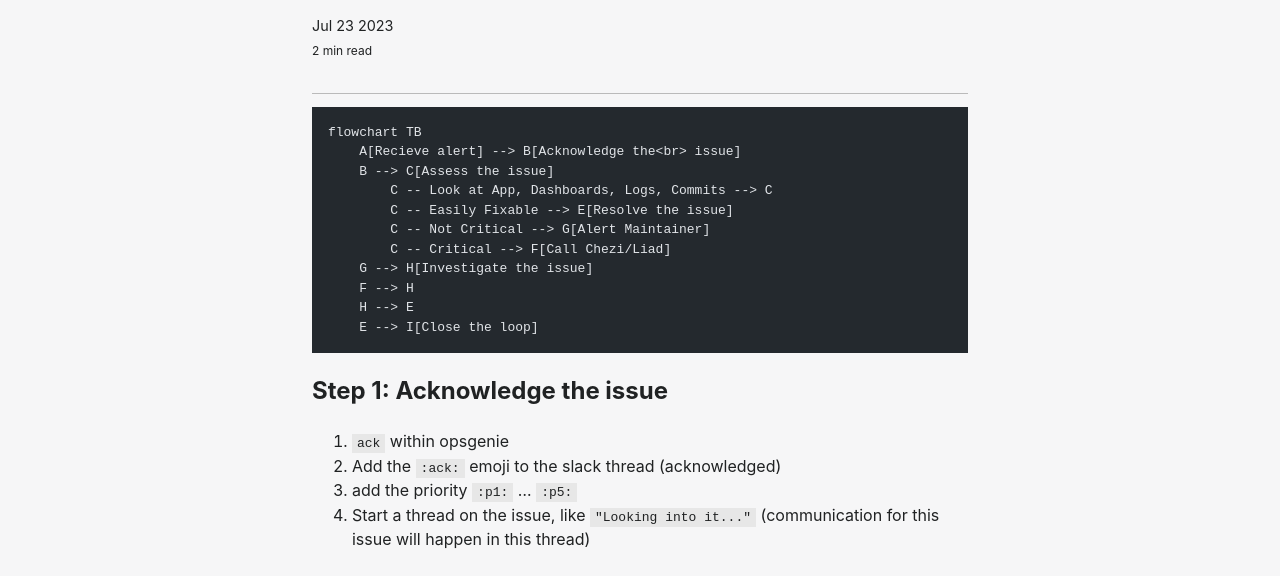
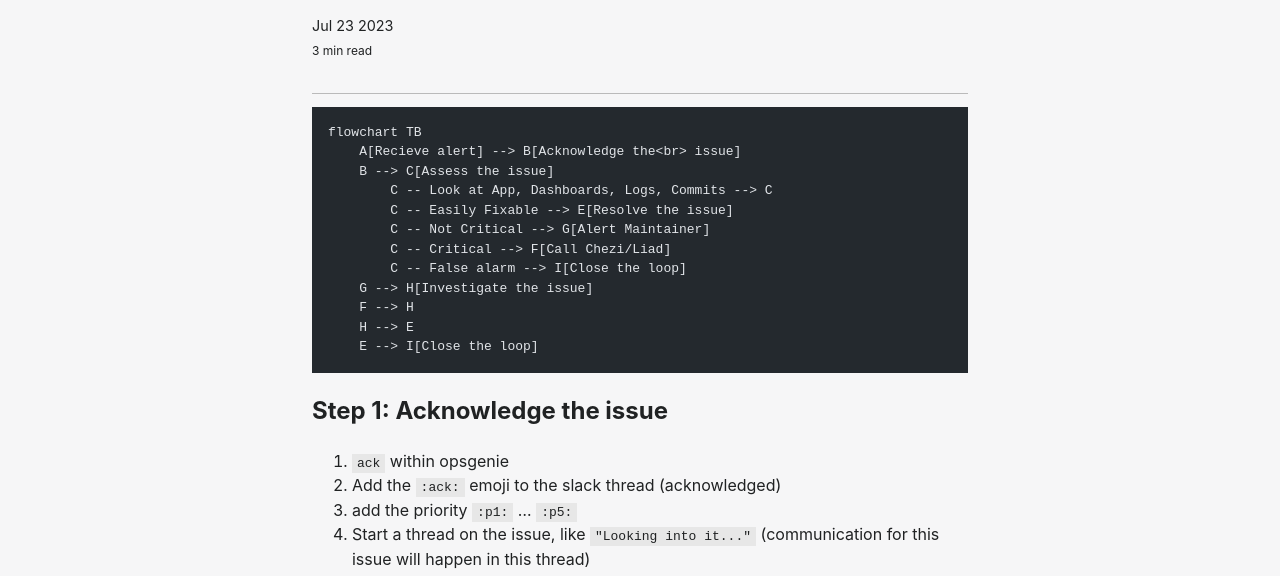
Before and after one commit to weaverwhale/docs, an Astro site: page /oncall/sop in a window 1280 px wide. Shown: the part 207-783 px from the top of the page. Built offline with nearby package versions, Linux system fonts and the light colour scheme; Astro itself is replaced by a stand-in of ours; some packages are replaced by stand-ins of ours; code samples lack their colours.

Commit message:
update flowchart

```diff
--- a/src/pages/oncall/sop.md
+++ b/src/pages/oncall/sop.md
@@ -13,6 +13,7 @@ flowchart TB
         C -- Easily Fixable --> E[Resolve the issue]
         C -- Not Critical --> G[Alert Maintainer]
         C -- Critical --> F[Call Chezi/Liad]
+        C -- False alarm --> I[Close the loop]
     G --> H[Investigate the issue]
     F --> H
     H --> E
```
